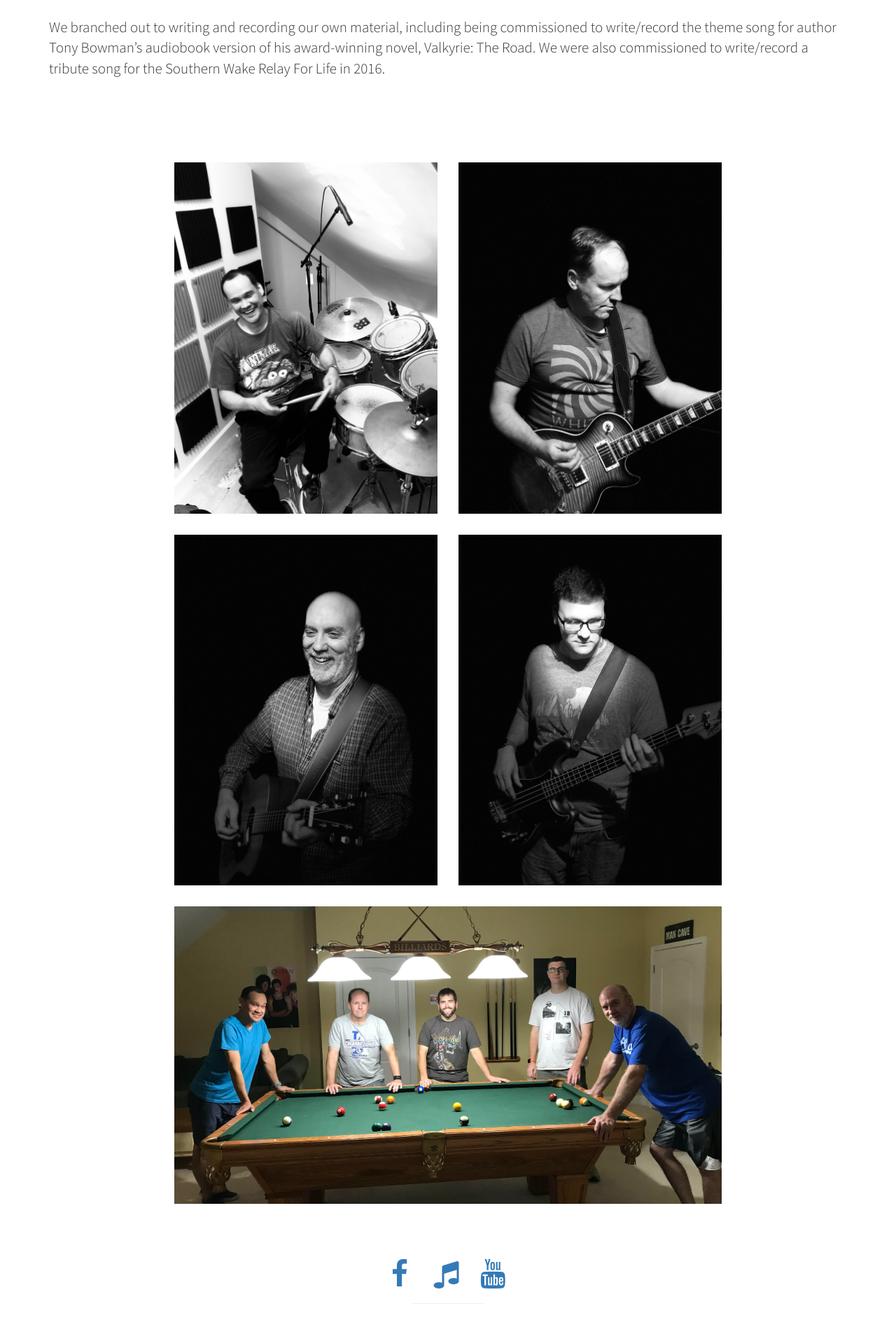
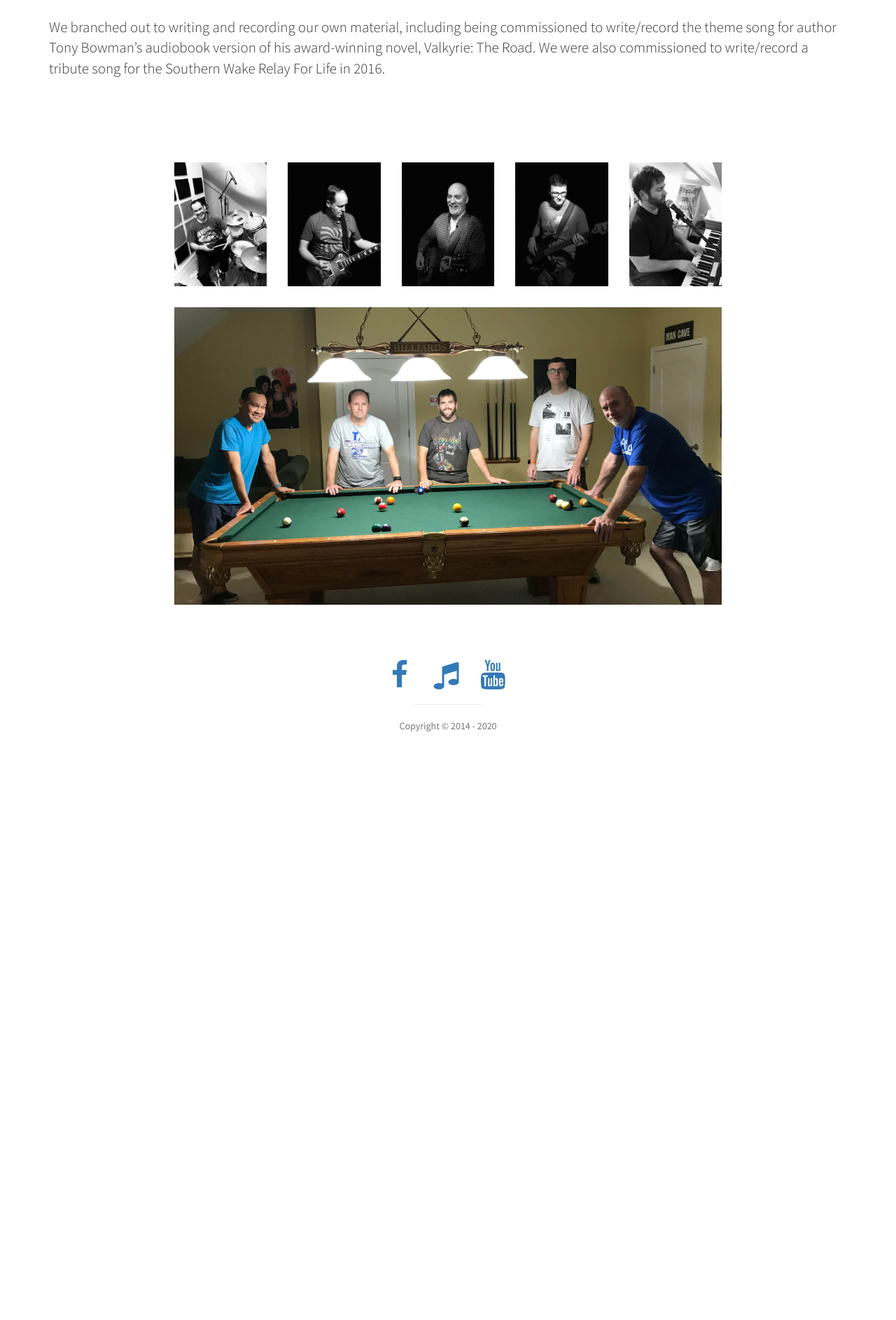
Before and after one commit to thursdaysflight/thursdaysflight.github.io, a Jekyll site: the page built from index.html, in a window 1280 px wide. Shown: the part 2317-4203 px from the top of the page at 70% size. Built offline with Jekyll 4.4.1, drawn with Linux system fonts in a browser that asks for light colours; after the commit the page ends 3374 px from its top, so only the background shows below that.

Commit message:
Updated photos

```diff
--- a/_includes/portfolio.html
+++ b/_includes/portfolio.html
@@ -3,33 +3,38 @@
     <div class="row">
       <div class="col-lg-10 col-lg-offset-1 text-center">
         <div class="row">
-          <div class="col-lg-5 col-lg-offset-1">
+          <div class="col-lg-2 col-lg-offset-1">
             <div class="portfolio-item">
               <!--<a href="#">-->
                 <img class="img-portfolio img-responsive" src="img/portfolio-2.jpg">
               <!--</a>-->
             </div>
           </div>
-          <div class="col-lg-5">
+          <div class="col-lg-2">
             <div class="portfolio-item">
               <!--<a href="#">-->
                 <img class="img-portfolio img-responsive" src="img/portfolio-3.jpg">
               <!--</a>-->
             </div>
           </div>
-        </div>
-        <div class="row">
-          <div class="col-lg-5 col-lg-offset-1">
+          <div class="col-lg-2">
             <div class="portfolio-item">
               <!--<a href="#">-->
                 <img class="img-portfolio img-responsive" src="img/portfolio-4.jpg">
               <!--</a>-->
             </div>
           </div>
-          <div class="col-lg-5">
+          <div class="col-lg-2">
             <div class="portfolio-item">
               <!--<a href="#">-->
                 <img class="img-portfolio img-responsive" src="img/portfolio-5.jpg">
+              <!--</a>-->
+            </div>
+          </div>
+          <div class="col-lg-2">
+            <div class="portfolio-item">
+              <!--<a href="#">-->
+                <img class="img-portfolio img-responsive" src="img/portfolio-6.jpg">
               <!--</a>-->
             </div>
           </div>
```
Also changed, not shown: img/portfolio-6.jpg (added).
